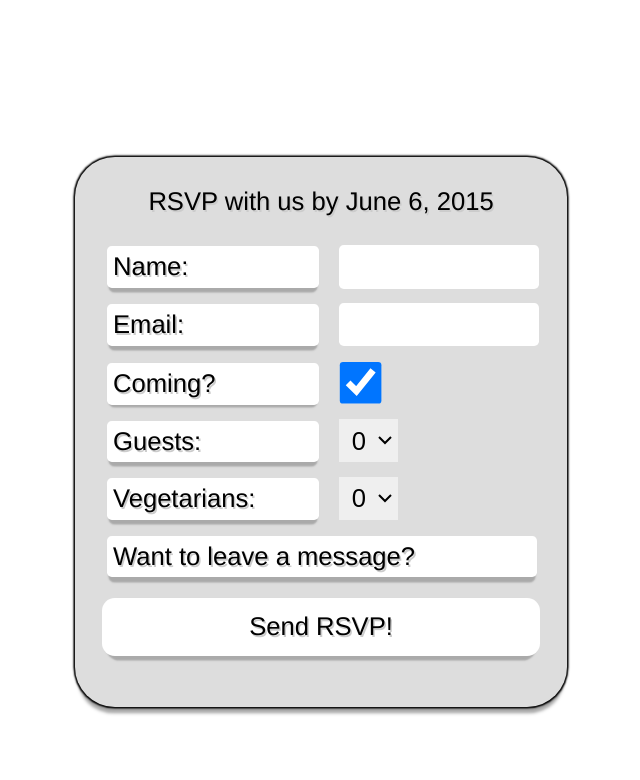
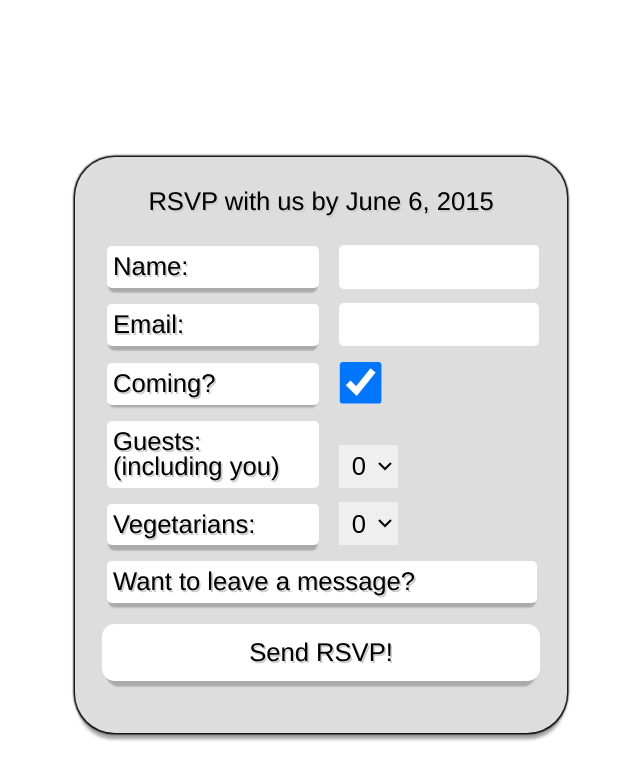
Before and after one commit to staab/wedding-site, a website: page index.html in a window 1280 px wide. Shown: the whole page, without its empty margins (319-959 px from the left). Drawn offline with nearby package versions, Linux system fonts and the light colour scheme.

Commit message:
Changing wording

```diff
--- a/index.html
+++ b/index.html
@@ -219,7 +219,7 @@
                     <input type="checkbox" id="guest_coming" checked="checked"></input>
 
                     <div class="label-shadow guest-number"></div>
-                    <label for="guest_number" class='guest-number'>Guests: </label>
+                    <label for="guest_number" class='guest-number'>Guests:<br/>(including you)</label>
                     <select id="guest_number" class="guest-number">
                         <option value="0">0</option>
                         <option value="1">1</option>
```
